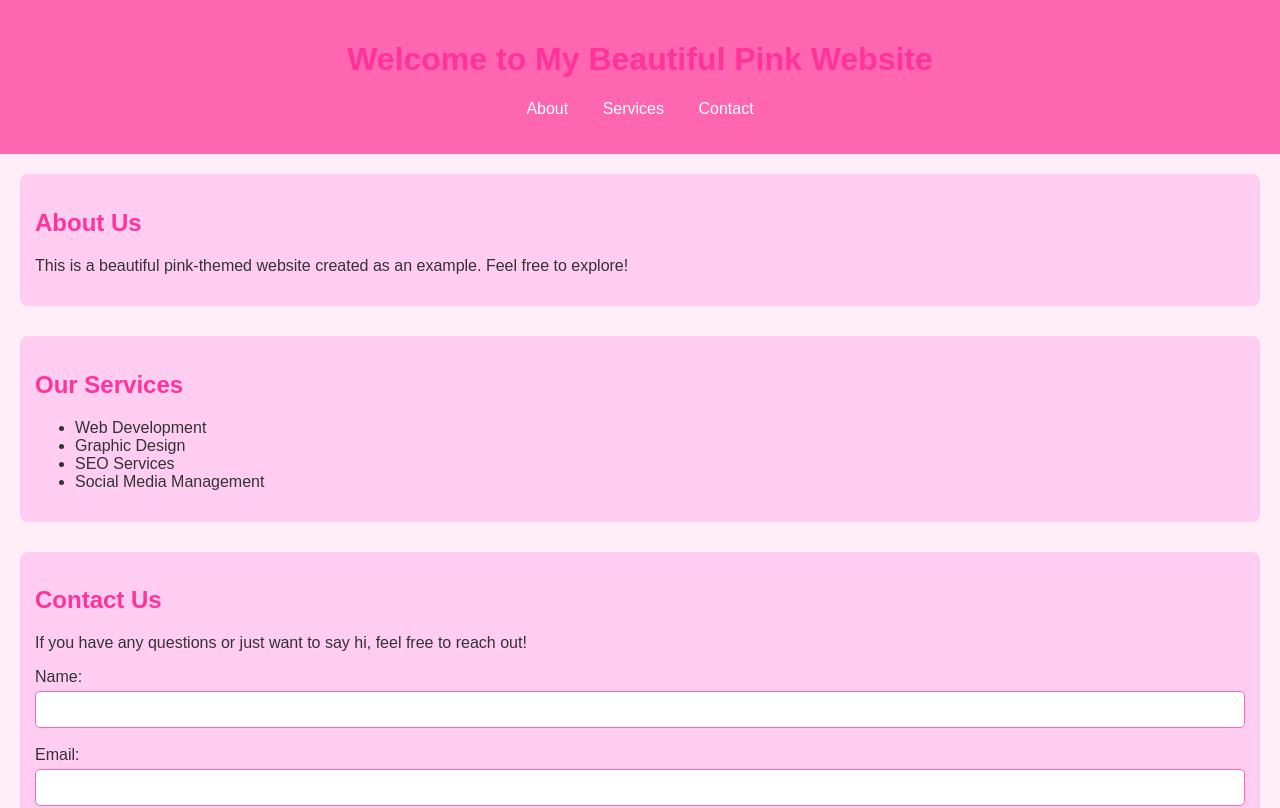
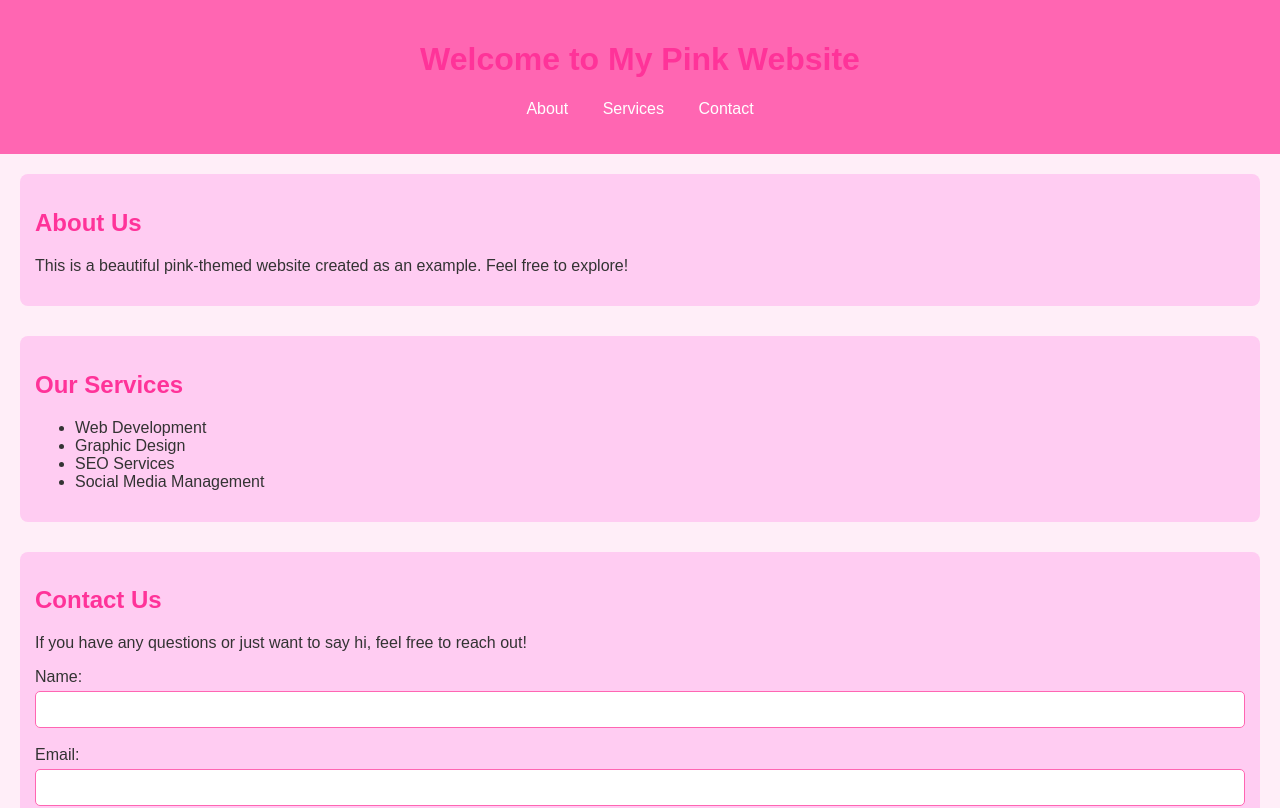
Before and after one commit to anarbaevaaidana2003/my-first-site, a plain HTML site: page docs/index.html in a window 1280 px wide. Shown: the top 808 px of the page. Drawn offline with Linux system fonts and the light colour scheme.

Commit message:
Update index.html

```diff
--- a/docs/index.html
+++ b/docs/index.html
@@ -70,7 +70,7 @@
 </head>
 <body>
     <header>
-        <h1>Welcome to My Beautiful Pink Website</h1>
+        <h1>Welcome to My Pink Website</h1>
         <nav>
             <ul>
                 <li><a href="#about">About</a></li>
```
